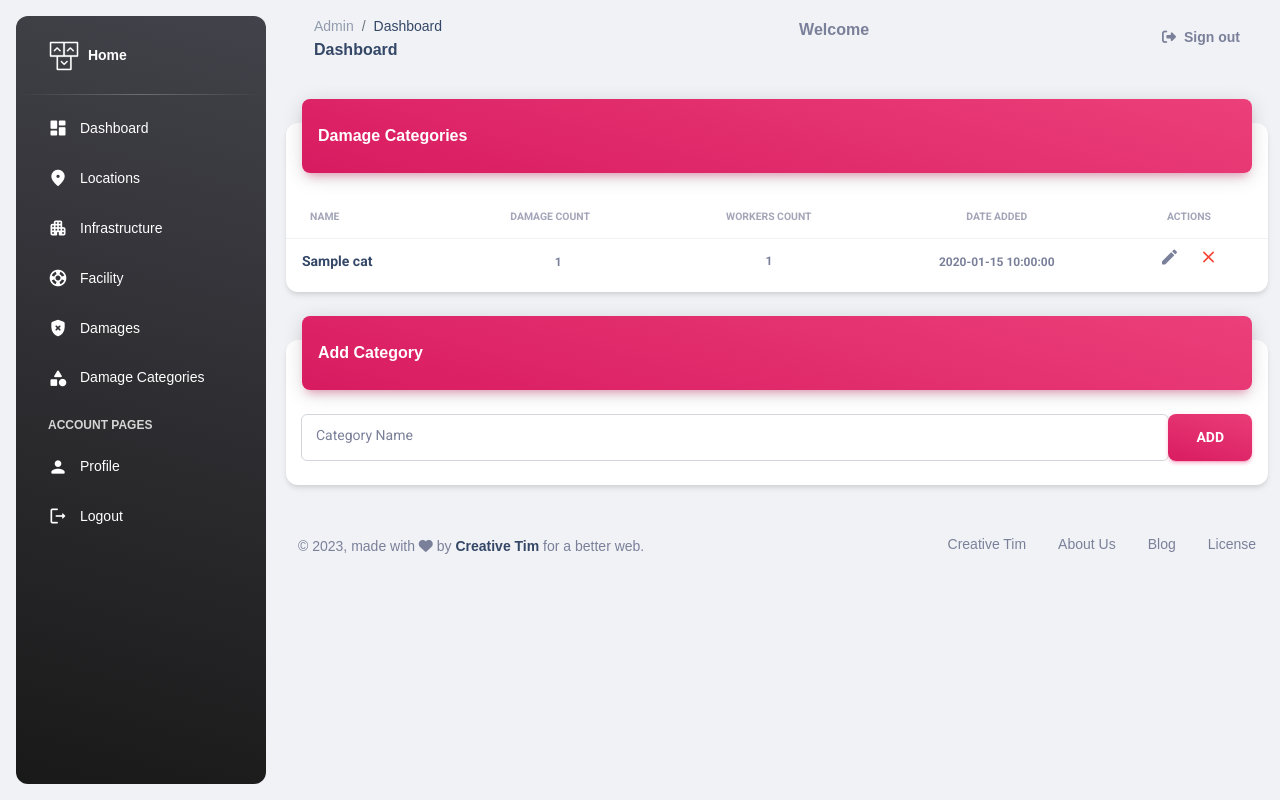
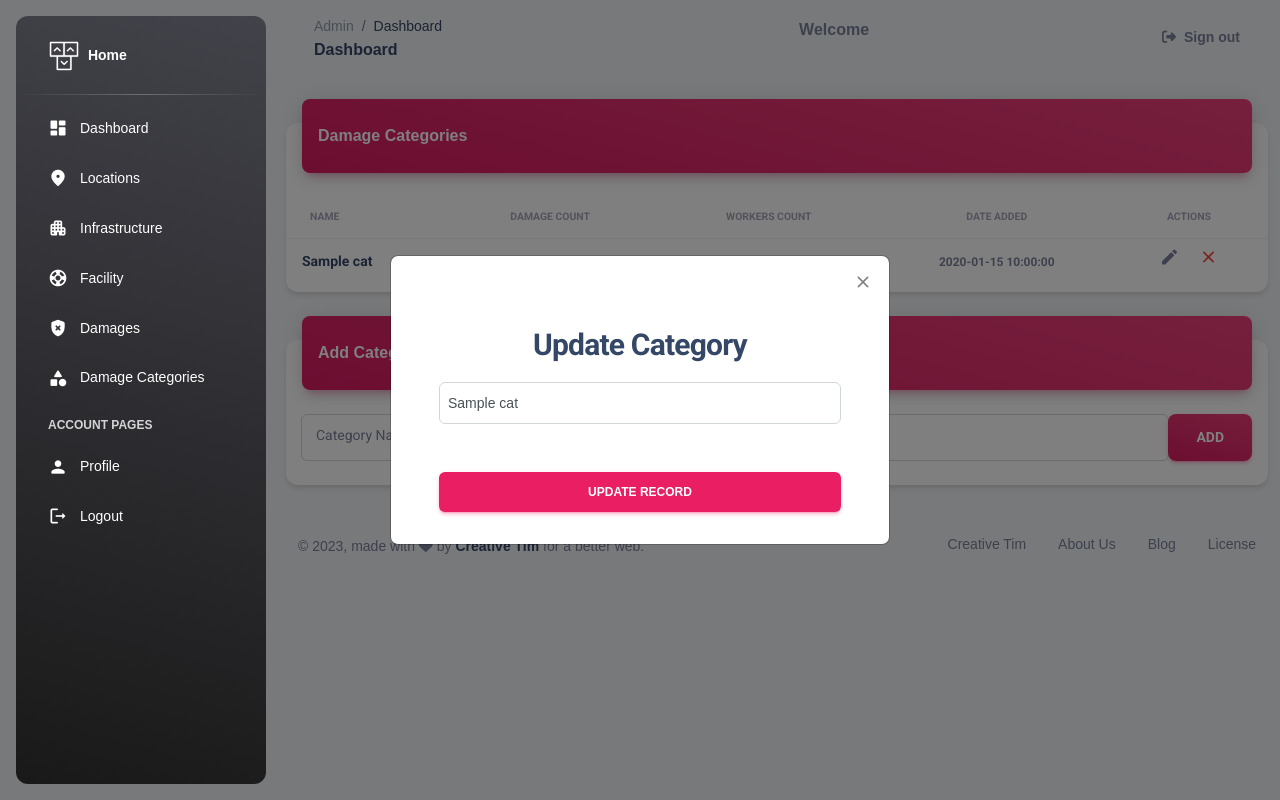
Before and after one commit to Tonyeseh/crowdsourced-damage-report-app, a Flask app: template backend/web_dynamic/templates/admin/category.html in a window 1280 px wide, after a click on "edit". Run offline with Flask 3, Linux system fonts and the light colour scheme; the template is opened without the code that fills it: most values are stand-ins (such as "Sample title", 1, 10 or a date in 2020); some libraries are stand-ins or nearby versions.

Commit message:
added edit category function to applicatin

```diff
--- a/backend/web_dynamic/admin/static/js/category.js
+++ b/backend/web_dynamic/admin/static/js/category.js
@@ -53,7 +53,7 @@ categorySubmit.addEventListener('click', (e) => {
                       <td>
                         <div class="d-flex px-2 py-1">
                           <div class="d-flex flex-column justify-content-center">
-                            <h6 class="mb-0 text-sm">${data.data.name}</h6>
+                            <h6 class="mb-0 text-sm" id="cat-name-${data.data.id}" data-cat-name-${data.data.id}="${data.data.name}">${data.data.name}</h6>
                           </div>
                         </div>
                       </td>
@@ -88,6 +88,43 @@ categorySubmit.addEventListener('click', (e) => {
 })
 
 
+editRecord = (elem) => {
+  catId = elem.dataset.catId
+  console.log(document.getElementById(`cat-name-${catId}`).innerText)
+
+  document.getElementById("catName").value = document.getElementById(`cat-name-${catId}`).innerText
+
+  document.getElementById('editButton').addEventListener('click', (e) => {
+    e.preventDefault()
+
+    if (document.getElementById("catName").value) {
+      form = new FormData()
+      form.append('name', document.getElementById("catName").value)
+      fetch(`http://127.0.0.1:5001/api/v1/categories/${catId}`, {
+        body: form,
+        method: "PUT",
+        headers: {
+            Authorization: `Bearer ${getCookie('admin_access_token')}`
+        }
+      }).then(res => res.json())
+      .then(data => {
+        $("#editModal").modal('hide')
+
+        if (data.status === "success") {
+          document.getElementById("successMessage").innerText = data.message
+          $("#successModal").modal('show')
+
+          document.getElementById(`cat-name-${catId}`).innerText = data.data.name
+        }
+        else {
+          document.getElementById("failureMessage").innerText = data.message
+          $("#failureModal").modal('show')
+        }
+      })
+    }
+  })
+}
+
 
 deleteRecord = (elem) => {
   $("#deleteModal").modal('show')
--- a/backend/web_dynamic/templates/admin/category.html
+++ b/backend/web_dynamic/templates/admin/category.html
@@ -34,7 +34,7 @@
                       <td>
                         <div class="d-flex px-2 py-1">
                           <div class="d-flex flex-column justify-content-center">
-                            <h6 class="mb-0 text-sm">{{cat.name}}</h6>
+                            <h6 class="mb-0 text-sm" id="cat-name-{{cat.id}}" data-cat-name-{{cat.id}}="{{cat.name}}">{{cat.name}}</h6>
                           </div>
                         </div>
                       </td>
@@ -151,6 +151,30 @@
         </div>
       </div>
     </div>
+
+    <!-- Edit Modal -->
+    <div class="modal fade" id="editModal" tabindex="-1" role="dialog" aria-labelledby="exampleModalCenterTitle" aria-modal="true">
+      <div class="modal-dialog modal-dialog-centered" role="document">
+        <div class="modal-content">
+          <div class="modal-header">
+            <button type="button" class="close d-flex align-items-center justify-content-center" data-bs-dismiss="modal" aria-label="Close">
+              <span aria-hidden="true" class="material-icons opacity">close</span>
+            </button>
+          </div>
+          <div class="modal-body px-5">
+            <h3 class="text-center mb-3">Update Category</h3>
+            <form action="#" class="signup-form">
+              <div class="form-group mb-3">
+                <input type="text" class="form-control" id="catName" placeholder="Category Name">
+              </div>
+              <div class="form-group mt-5">
+                <button type="button" id="editButton" class="form-control btn btn-primary rounded submit px-3">Update Record</button>
+              </div>
+            </form>
+          </div>
+        </div>
+      </div>
+    </div>
 <script src="{{ url_for('admin_views.static', filename='js/category.js')}}"></script>
 </main>
 
--- a/backend/web_dynamic/templates/admin/damage.html
+++ b/backend/web_dynamic/templates/admin/damage.html
@@ -124,6 +124,7 @@
       </div>
     </div>
 
+    <!-- Edit Modal -->
     <div class="modal fade" id="editModal" tabindex="-1" role="dialog" aria-labelledby="exampleModalCenterTitle" aria-modal="true">
       <div class="modal-dialog modal-dialog-centered" role="document">
         <div class="modal-content">
```
